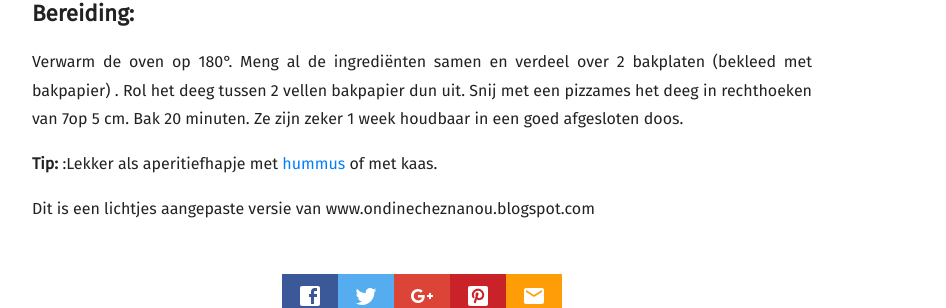
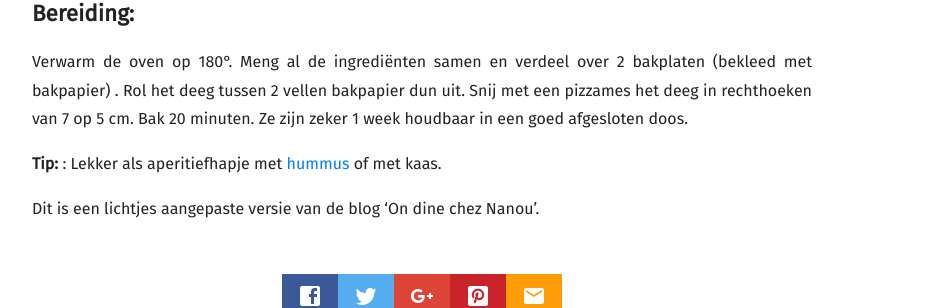
Before and after one commit to fabilicious/fabilicious.github.io, a Jekyll site: the page built from _posts/2018-12-05-Deense_crackers.md, in a window 1280 px wide and 900 px high, scrolled down 1210 px. Shown: the part 288-596 px from the top of the window, without its empty margins (58-1004 px from the left). Built offline with Jekyll 4.4.1, drawn with Linux system fonts in a browser that asks for light colours; nearby versions of some CDN libraries; some web fonts are replaced.

Commit message:
Update 2018-12-05-Deense_crackers.md

```diff
--- a/_posts/2018-12-05-Deense_crackers.md
+++ b/_posts/2018-12-05-Deense_crackers.md
@@ -28,11 +28,11 @@ Ook de bovenstaande is van haar.
 
 Verwarm de oven op 180°.
 Meng al de ingrediënten samen en verdeel over 2 bakplaten (bekleed met bakpapier) . Rol het deeg tussen 2 vellen bakpapier dun uit.
-Snij met een pizzames het deeg in rechthoeken van 7op 5 cm.
+Snij met een pizzames het deeg in rechthoeken van 7 op 5 cm.
 Bak 20 minuten.
 Ze zijn zeker 1 week houdbaar in een goed afgesloten doos.
 
 
-<b>Tip: </b>:Lekker als aperitiefhapje met [hummus](https://fabilicious.be/aperitiefhapjes/2018/11/11/hummus/) of met kaas.
+<b>Tip: </b>: Lekker als aperitiefhapje met [hummus](https://fabilicious.be/aperitiefhapjes/2018/11/11/hummus/) of met kaas.
 
-Dit is een lichtjes aangepaste versie van www.ondinecheznanou.blogspot.com
+Dit is een lichtjes aangepaste versie van de blog 'On dine chez Nanou'.
```
